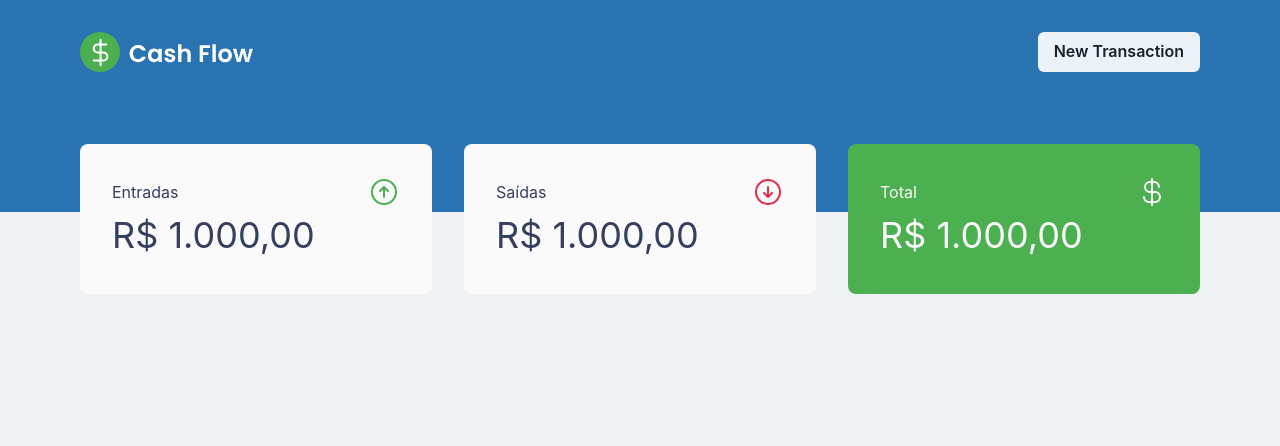
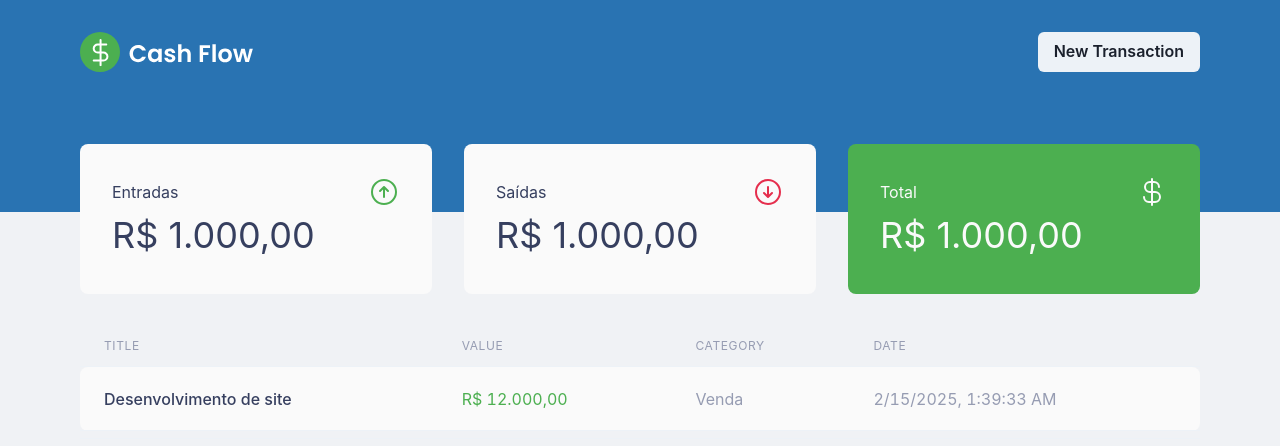
Before and after one commit to joaosilva-web/cash-flow, a React (Vite) app: page / in a window 1280 px wide. Shown: the top 446 px of the page. Built offline with nearby package versions, Linux system fonts and the light colour scheme.

Commit message:
Create TransactionsContainer
Now is possible to see a table with all transactions

```diff
--- a/src/App.tsx
+++ b/src/App.tsx
@@ -2,12 +2,14 @@
 import { Container } from "@chakra-ui/react";
 import { Header } from "./components/Header";
 import { StatsContainer } from "./components/StatsContainer";
+import { TransactionsContainer } from "./components/TransactionsContainer";
 
 function App() {
   return (
     <Container maxW="100%" p="0" bg="background" minH="100vh">
       <Header/>
       <StatsContainer/>
+      <TransactionsContainer/>
     </Container>
   );
 }
--- /dev/null
+++ b/src/components/TransactionsContainer.tsx
@@ -0,0 +1,56 @@
+import {
+    Container,
+    Table,
+    TableContainer,
+    Tbody,
+    Td,
+    Th,
+    Thead,
+    Tr,
+  } from "@chakra-ui/react";
+
+  interface IReusableTrProps {
+    title: string;
+    value: string;
+    category: string;
+    date: Date;
+    type: "inflow" | "outflow";
+  }
+
+//component to reutilize the stylized Tr
+  function ReusableTr({category, date, title, type, value}:IReusableTrProps) {
+    return(
+            <Tr h="4rem" borderRadius="8px">
+                <Td bg="white" color="title" fontWeight="medium" borderTopLeftRadius="8px" borderBottomLeftRadius="8px">{title}</Td>
+                <Td bg="white" color={type === "inflow"? "green" : "red"}>{value}</Td>
+                <Td bg="white" color="text">{category}</Td>
+                <Td bg="white" color="text" borderTopRightRadius="8px" borderBottomRightRadius="8px">{date.toLocaleString()}</Td>
+              </Tr>
+    )
+  }
+
+  export function TransactionsContainer() {
+    return (
+      <Container maxW="1120px" padding="0" paddingTop="2rem">
+        <TableContainer w="100%">
+          <Table variant="simple">
+            <Thead>
+              <Tr>
+                <Th color="text" fontWeight="normal">Title</Th>
+                <Th color="text" fontWeight="normal">Value</Th>
+                <Th color="text" fontWeight="normal">Category</Th>
+                <Th color="text" fontWeight="normal">Date</Th>
+              </Tr>
+            </Thead>
+            <Tbody>
+              <ReusableTr type="inflow" title="Desenvolvimento de site" value="R$ 12.000,00" category="Venda" date={new Date()}/>
+              {/* invisible line to spacing */}
+              <Tr>
+                <Td colSpan={4} h="0.5rem" padding="0" bg="transparent" />
+              </Tr>
+            </Tbody>
+          </Table>
+        </TableContainer>
+      </Container>
+    );
+  }
```
